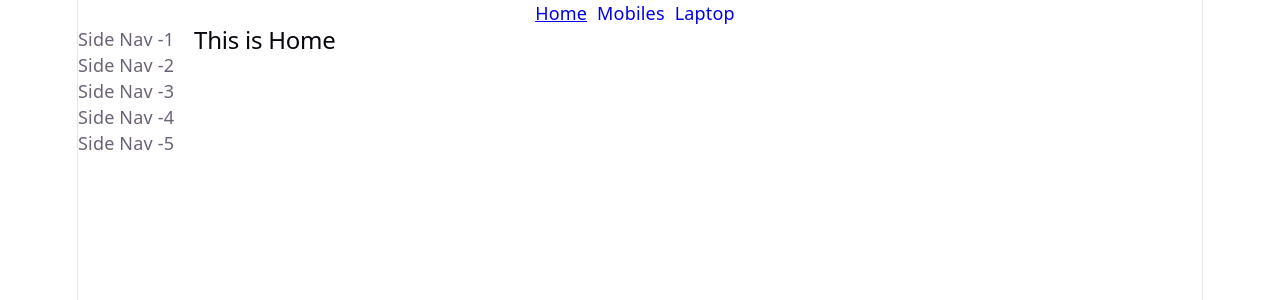
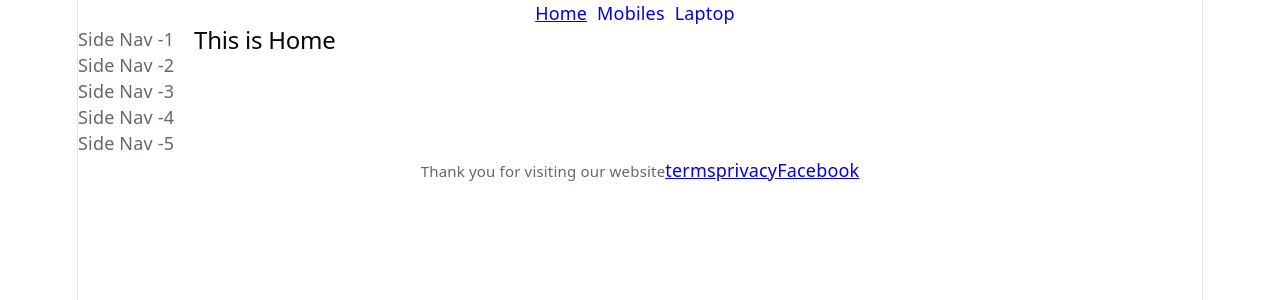
Before and after one commit to fatematujjohralima/react-router, a React (Vite) app: page / in a window 1280 px wide. Shown: the top 300 px of the page. Built offline with nearby package versions, Linux system fonts and the light colour scheme.

Commit message:
add Footer component and integrate it into Root

```diff
--- /dev/null
+++ b/src/Component/Footer/Footer.jsx
@@ -0,0 +1,16 @@
+import React from 'react';
+
+const Footer = () => {
+    return (
+        <div>
+            <p>
+                <small>Thank you for visiting our website</small>
+                <a href="/">terms</a>
+                <a href="/">privacy</a>
+                <a href="/fb">Facebook</a>
+            </p>
+        </div>
+    );
+};
+
+export default Footer;
--- a/src/Component/Root/Root.jsx
+++ b/src/Component/Root/Root.jsx
@@ -3,6 +3,7 @@ import Header from '../Header/Header';
 import { Outlet } from 'react-router';
 import SideBar from '../Sidebar/Sidebar';
 import './Root.css'
+import Footer from '../Footer/Footer';
 
 const Root = () => {
     return (
@@ -14,6 +15,8 @@ const Root = () => {
                 <Outlet></Outlet>
             </div>
 
+            <Footer></Footer>
+
         </div>
     );
 };
```
